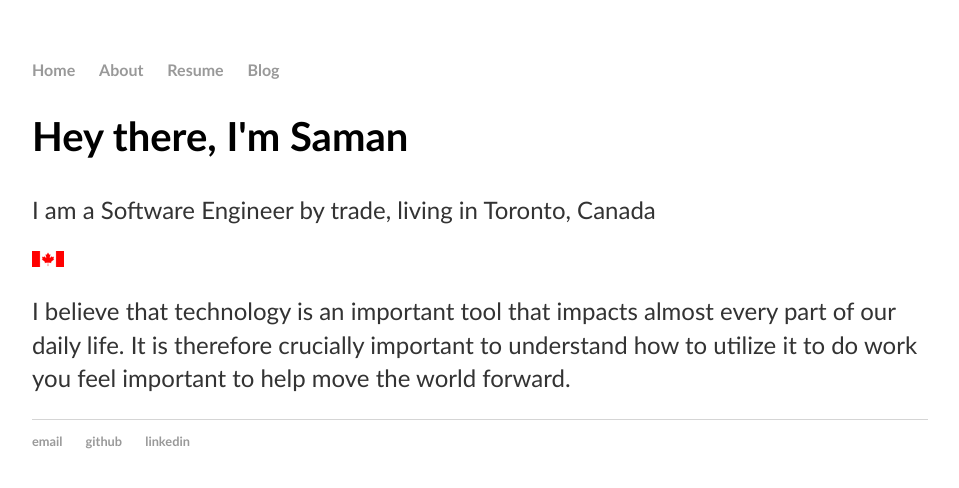
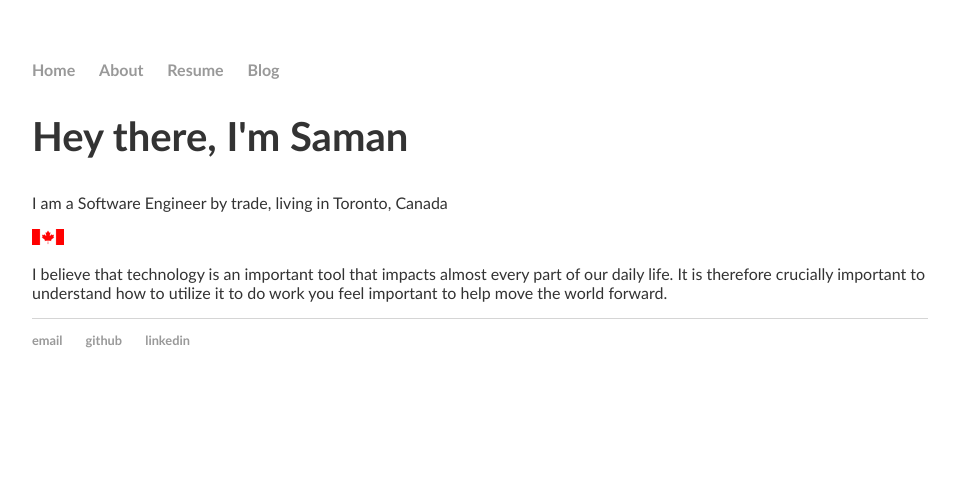
Before and after one commit to snalvi/snalvi.github.io, a Jekyll site: the page built from index.html, in a window 1280 px wide. Shown: the top 488 px of the page, without its empty margins (160-1119 px from the left). Built offline with Jekyll 4.4.1, drawn with Linux system fonts in a browser that asks for light colours.

Commit message:
Adding hX font-sizes, adjusting p

```diff
--- a/css/main.css
+++ b/css/main.css
@@ -2,7 +2,9 @@
     margin: 60px auto;
     width: 70%;
     font-family: 'Calibri', 'Candara', 'Segoe', 'Segoe UI', 'Optima', 'Arial', 'sans-serif';
+    color: #333;
 }
+
 nav ul, footer ul {
     padding: 0px;
     list-style: none;
@@ -31,10 +33,16 @@
     font-size: 2.5em;
 }
 
+h3 {
+    font-size: 2em;
+}
+
+h4 {
+    font-size: 1.5em;
+}
+
 p {
-    font-size: 1.5em;
-    line-height: 1.4em;
-    color: #333;
+    line-height: 1.2em;
 }
 
 footer {
```
